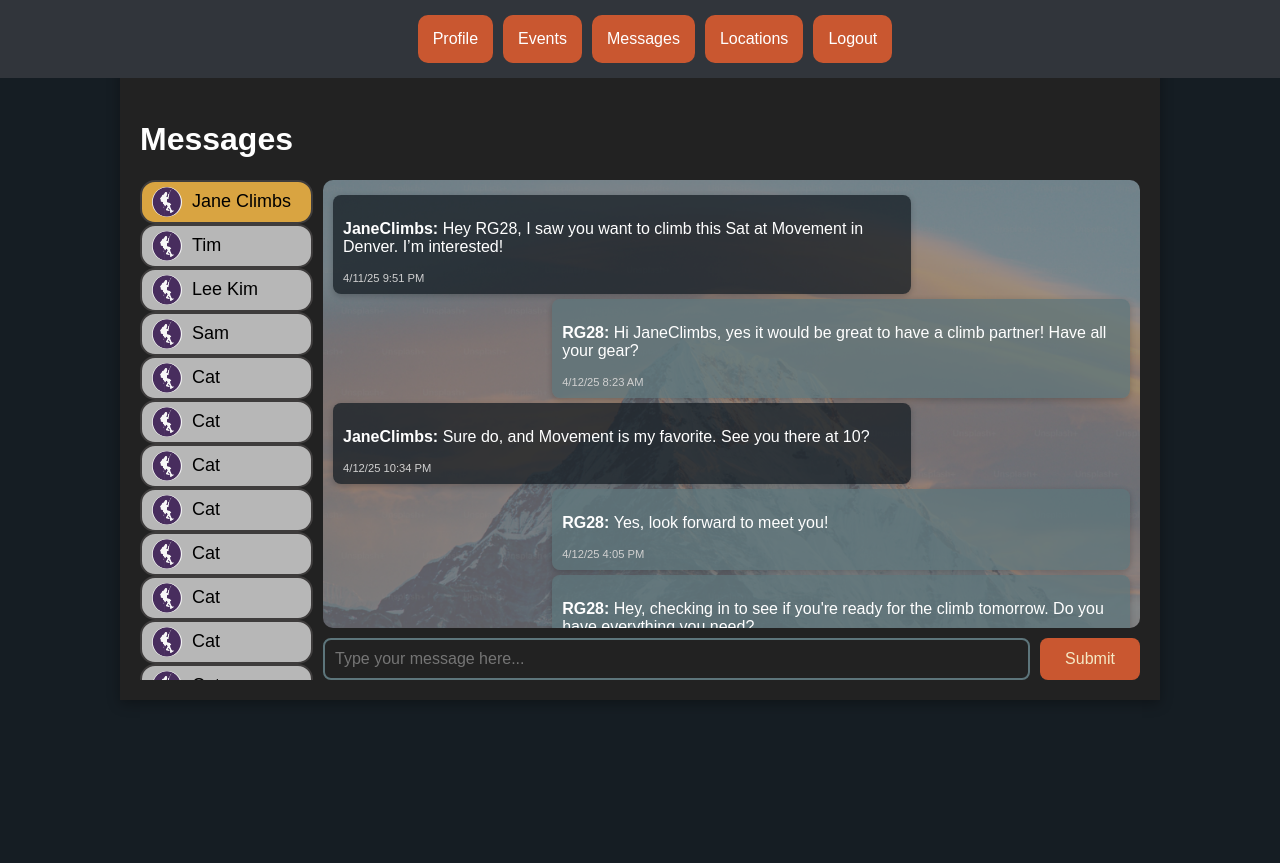
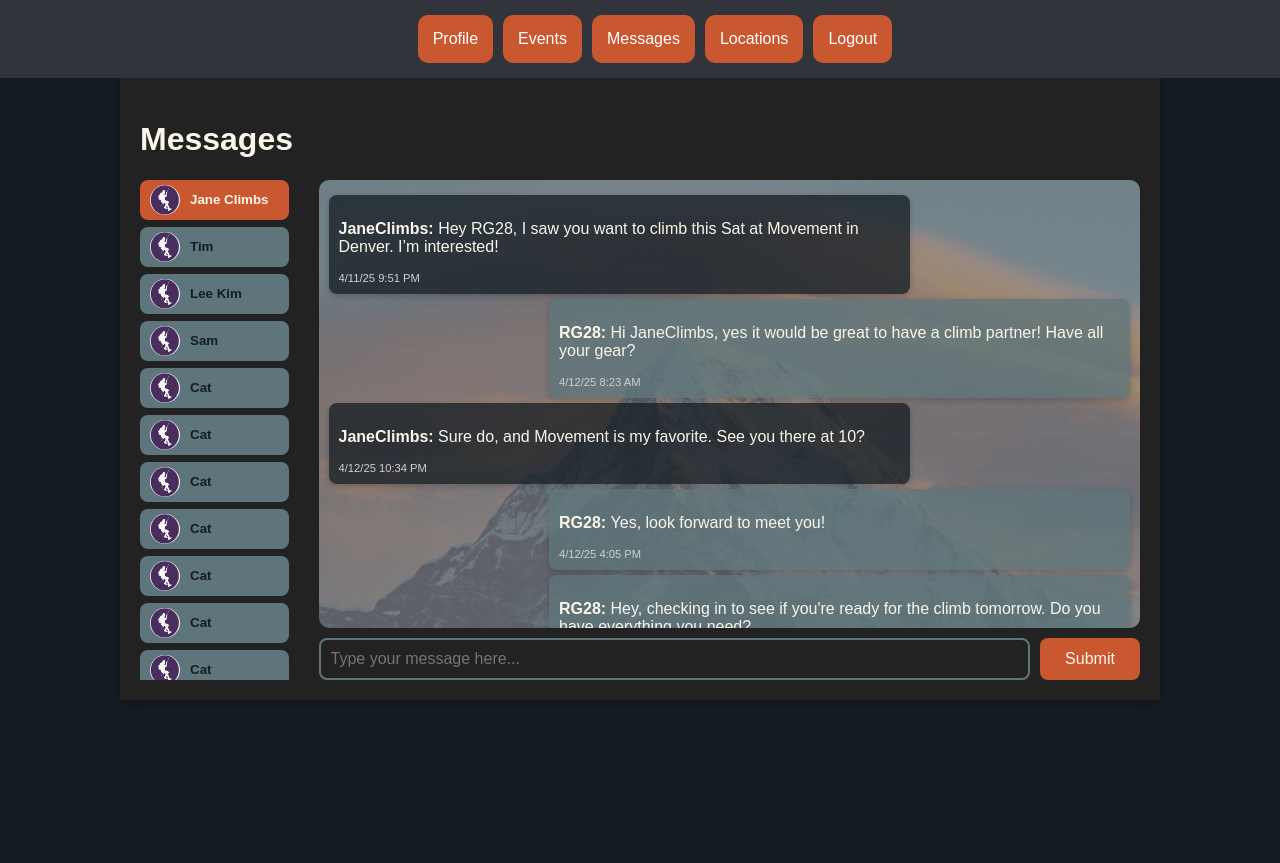
Before and after one commit to avery-mr/burndownForWhat, a Flask app: page /messages in a window 1280 px wide. Shown: the top 863 px of the page. Run offline with Flask 3, Linux system fonts and the light colour scheme; the visitor is signed in with stand-in values (Sample User, id 1); some libraries are stand-ins or nearby versions.

Commit message:
updated messaging styling with transitions and new colors

```diff
--- a/app/static/css/style.css
+++ b/app/static/css/style.css
@@ -2,7 +2,7 @@ body {
     font-family: 'Franaklin Gothic Medium', sans-serif;
     /* background-color: #1a1a1a; */
     background-color: #151D23;
-    color: white;
+    color: #FAF6EA;
     margin: 0;
     padding: 0;
     text-align: center;
@@ -30,6 +30,7 @@ body {
     margin-left: 5px;
     margin-right: 5px;
     text-decoration: none;
+    transition: background-color 0.2s;
 }
 
 .navbar a:hover {
@@ -77,7 +78,7 @@ body {
     padding-top: 14px;
     padding-bottom: 14px;
     background-color: #C95730; /* rustic orange */
-    color: #f5e9c5;
+    color: #FAF6EA;
     border: none;
     font-size: 18px;
     border-radius: 10px;
@@ -152,7 +153,7 @@ select option {
     padding-top: 14px;
     padding-bottom: 14px;
     background-color: #C95730; /* rustic orange */
-    color: #f5e9c5;
+    color: #FAF6EA;
     border: none;
     font-size: 18px;
     border-radius: 10px;
@@ -200,6 +201,8 @@ select option {
     overflow-y: auto;
     display: flex;
     flex-direction: column;
+    gap: 7px;
+    padding-right: 20px;
     /* border-right: solid white; */
   }
 
@@ -207,30 +210,35 @@ select option {
 .msg-buddy-btn {
     display: flex;
     align-items: center;
-    gap: 10px;
     padding: 5px 20px 5px 10px;
-    background-color: #B7B7B7;
-    border: 2px solid #3e3c3c;
-    border-radius: 15px;
-    font-size: 18px;
-    color: black;
+    background-color: #5D757B;
+    border: none;
+    border-radius: 8px;
+    /* font-size: 18px; */
+    font-weight: bold;
+    color: #151D23;
     cursor: pointer;
     width: 100%;
     text-align: left;
+    transition: background-color 0.2s;
+
 }
 
 .msg-buddy-btn.selected {
-    background-color: #D9A441;
+    background-color: #C95730;
+    color: #FAF6EA;
 }
 
 .msg-buddy-btn:hover {
-    background-color: #949494;
+    background-color: #D9A441;
+
 }
 
 .msg-buddy-btn img {
     height:30px;
     width:30px;
     border-radius: 50%;
+    margin-right: 10px;
 }
 
 .msg-chat-window {
@@ -256,7 +264,7 @@ select option {
     position: relative;
 }
 .chat-message * {
-    color: white;
+    color: #FAF6EA;
 }
 
 .chat-message.sent {
@@ -313,20 +321,53 @@ select option {
     width: 100px;
     padding: 10px;
     background-color: #C95730;
-    color: #f5e9c5;
+    color: #FAF6EA;
     font-size: 16px;
     border: none;
     border-radius: 8px;
     cursor: pointer;
     flex-shrink: 0;
+    transition: background-color 0.2s;
   }
 
   .msg-form button:hover {
     background-color: #813015;
 }
 
+
+
+
+
 /* End of CSS for Messages page */
 
+
+
+/* Scrollbars */
+.container::-webkit-scrollbar {
+  width: 10px;
+}
+
+.chat-window::-webkit-scrollbar-track,
+.friends-list::-webkit-scrollbar-track {
+  background: #31353B;         /* Charcoal */
+  border-radius: 5px;
+}
+
+.container::-webkit-scrollbar-thumb {
+  background-color: #31353B;   /* Burnt orange */
+  border-radius: 5px;
+  border: 2px solid #151D23;   /* Navy-black border inset look */
+}
+
+.container::-webkit-scrollbar-thumb:hover {
+  background-color: #D9A441;   /* Mustard on hover */
+}
+
+/* Firefox support */
+.container {
+  scrollbar-width: thin;
+  scrollbar-color: #5D757B #31353B;
+}
 /* colors:
 
 #5D757B - slate gray-blue
@@ -334,4 +375,5 @@ select option {
 #31353B → Charcoal / near-black
 #C95730 - orange
 #D9A441 - yellow/gold
+#78c091
  */
```
